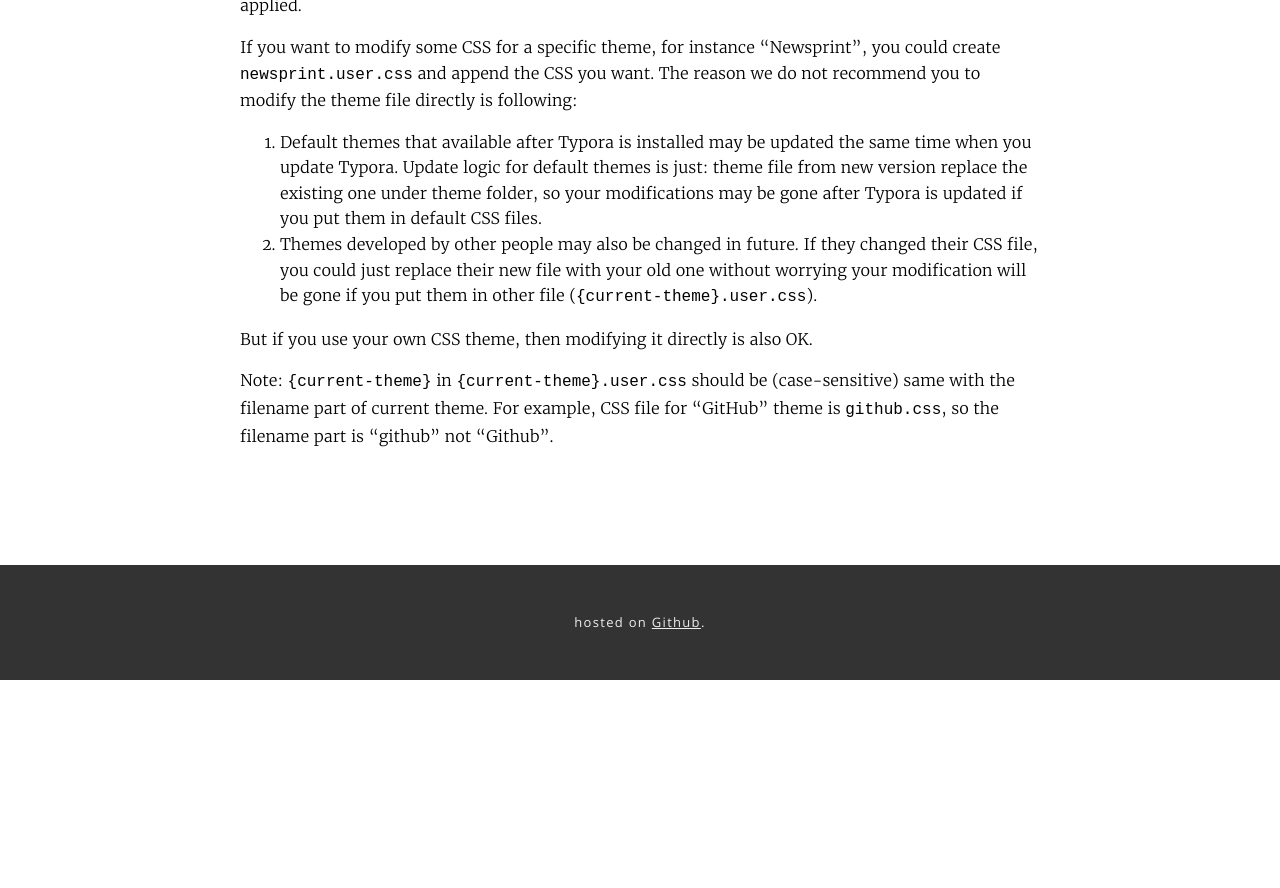
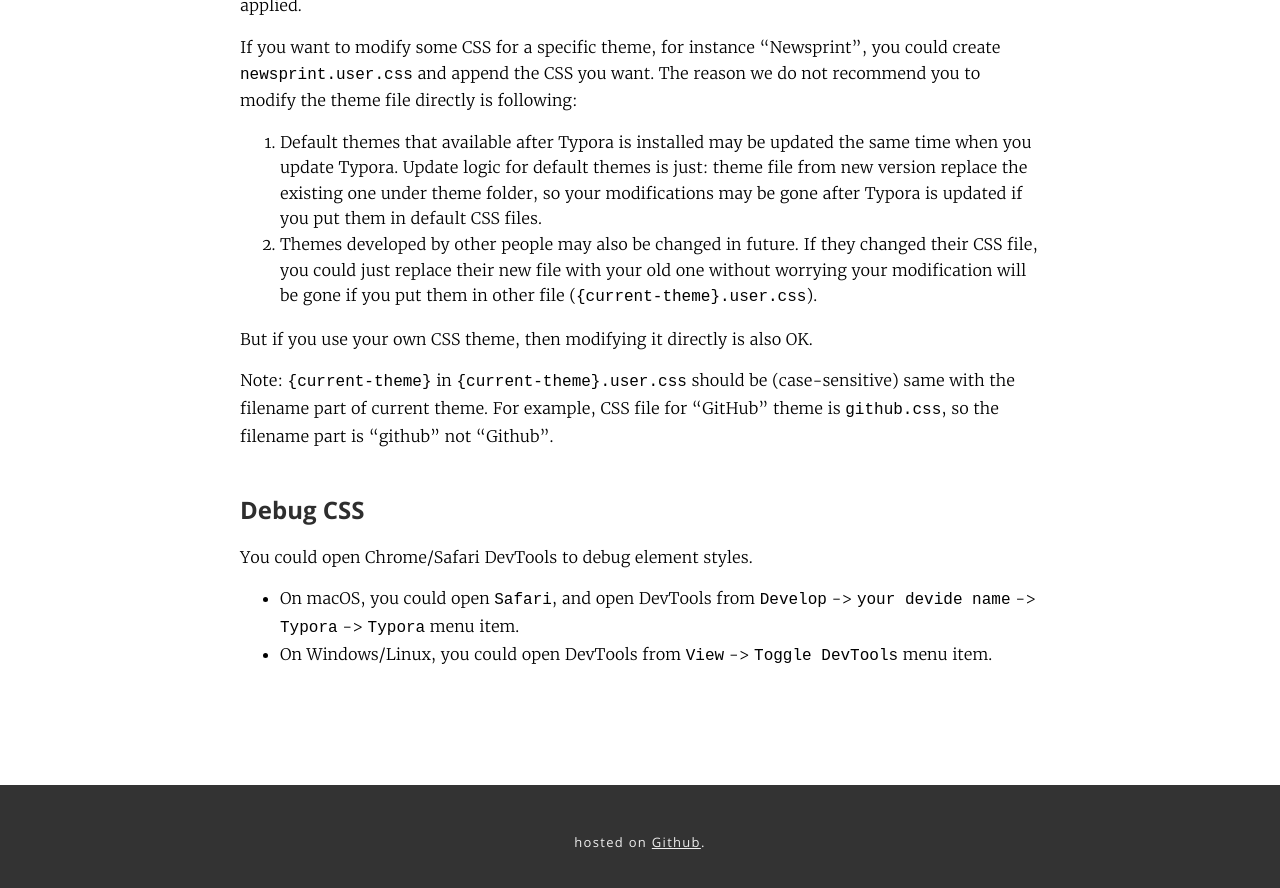
Before and after one commit to typora/support.typora.io, a Jekyll site: the page built from _posts/2016-06-25-Add Custom CSS.md, in a window 1280 px wide and 900 px high, scrolled down 1062 px. Shown: the top 888 px of the window. Built offline with Jekyll 4.4.1, drawn with Linux system fonts in a browser that asks for light colours; nearby versions of some CDN libraries; library files that are not in the unit come from our copies; before the commit the page ends 1742 px from its top, so only the background shows below that.

Commit message:
Update 2016-06-25-Add Custom CSS.md

```diff
--- a/_posts/2016-06-25-Add Custom CSS.md
+++ b/_posts/2016-06-25-Add Custom CSS.md
@@ -38,3 +38,10 @@ If you want to modify some CSS for a specific theme, for instance "Newsprint", y
 But if you use your own CSS theme, then modifying it directly is also OK.
 
 Note: `{current-theme}` in `{current-theme}.user.css` should be (case-sensitive) same with the filename part of current theme. For example, CSS file for "GitHub" theme is `github.css`, so the filename part is "github" not "Github".
+
+## Debug CSS
+
+You could open Chrome/Safari DevTools to debug element styles.
+
+- On macOS, you could open `Safari`, and open DevTools from `Develop` -> `your devide name` -> `Typora` -> `Typora` menu item.
+- On Windows/Linux, you could open DevTools from `View` -> `Toggle DevTools` menu item.
```
